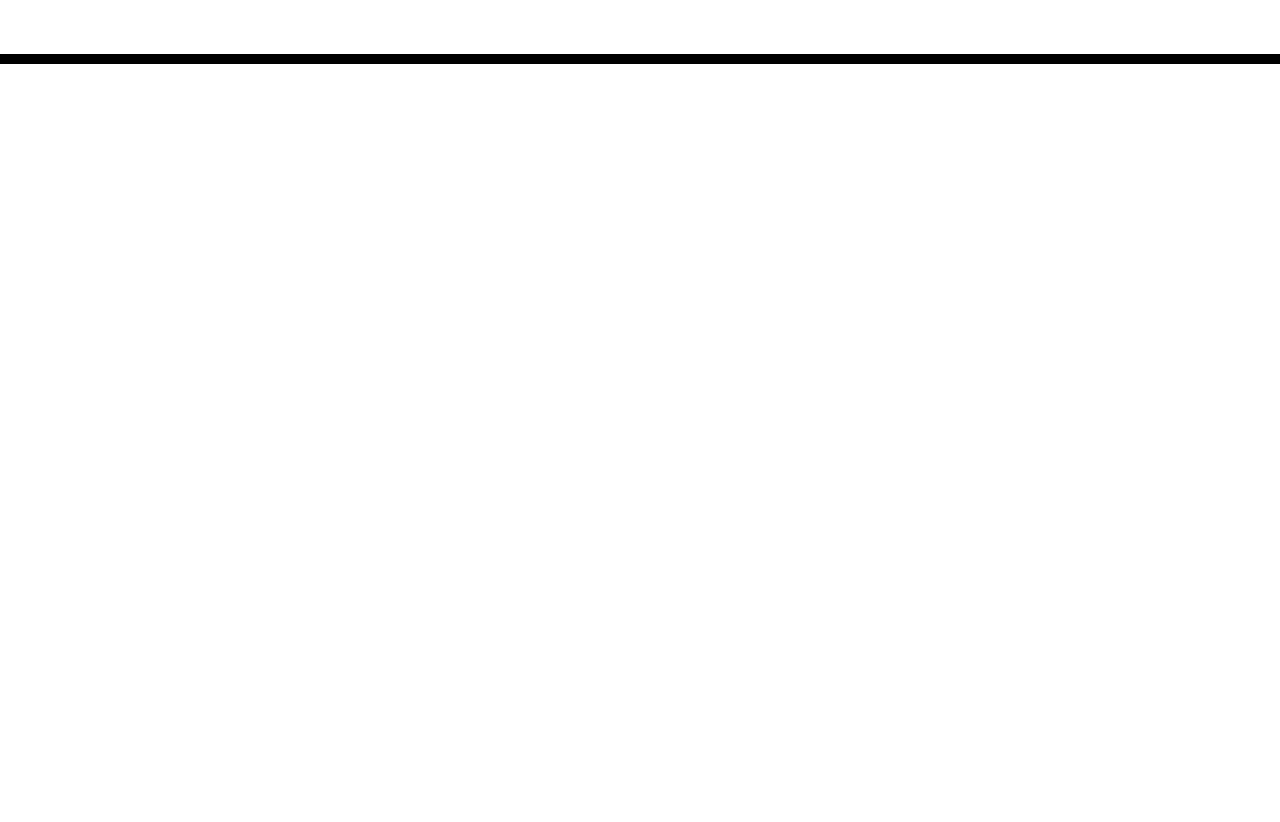
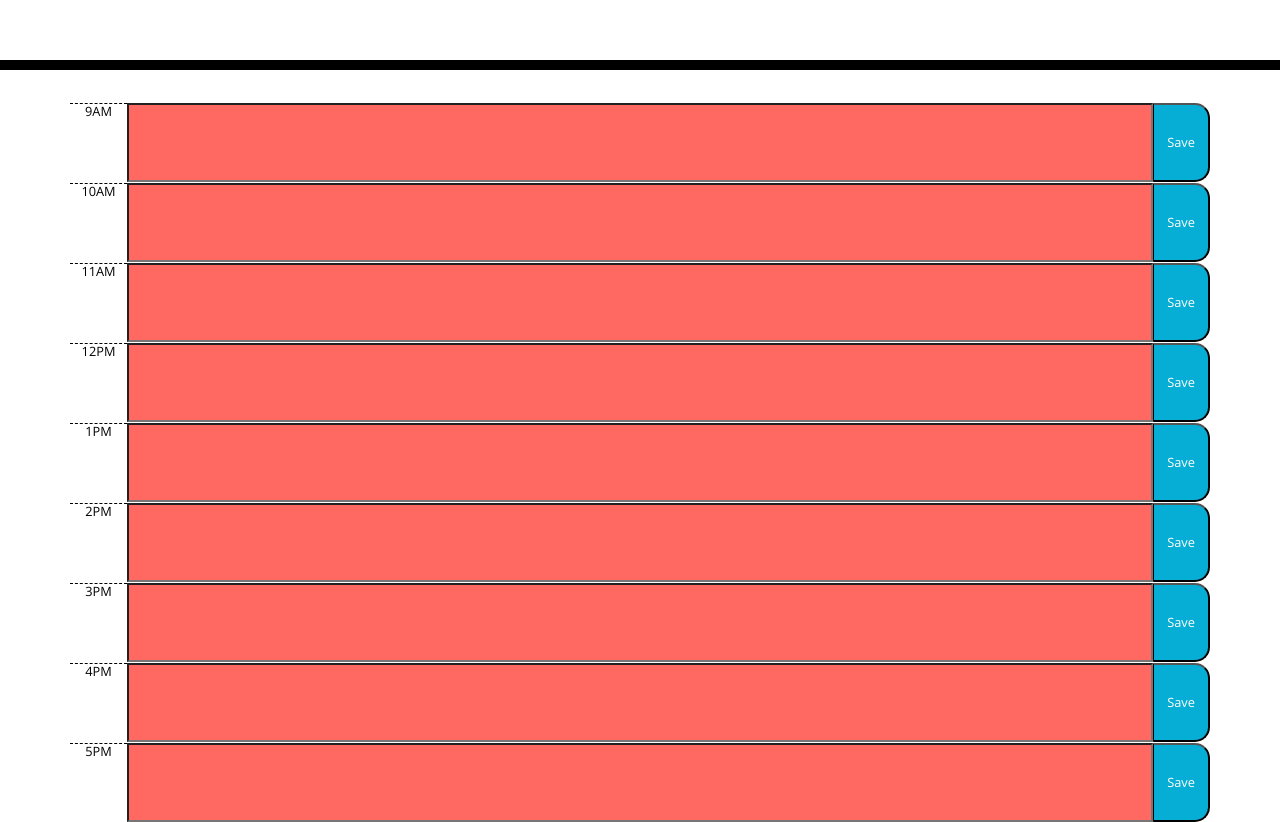
Before and after one commit to sosoberg/scheduler, a plain HTML site: page index.html in a window 1280 px wide. Shown: the part 204-1026 px from the top of the page. Before the commit the page ends 800 px from the top, so only its background shows below. Drawn offline with nearby package versions, Linux system fonts and the light colour scheme; files that its build step writes are made by us from their sources.

Commit message:
added time blocks and styling

```diff
--- a/assets/css/style.css
+++ b/assets/css/style.css
@@ -21,6 +21,11 @@ textarea{
   border-bottom: 10px solid black;
 }
 
+.lead {
+  font-size: 2vw;
+  color: #06AED5;
+  display: block;
+}
 .description{
   white-space: pre-wrap;
 }
@@ -28,6 +33,7 @@ textarea{
 .time-block{
   text-align: center;
   border-radius: 15px;
+  background-color: white;
 }
 
 .row {
@@ -40,6 +46,8 @@ textarea{
   background-color: #ffffff;
   color: #000000;
   border-top: 1px dashed #000000;
+  width: 5%;
+  font-size: 1vw;
 }
 
 .past {
@@ -50,6 +58,7 @@ textarea{
 .present {
   background-color: #ff6961;
   color: white;
+  width: 90%;
 }
 
 .future {
@@ -63,6 +72,8 @@ textarea{
   border-bottom-right-radius: 15px;
   background-color: #06AED5;
   color: white;
+  font-size: 1vw;
+  width: 5%;
 }
 
 .saveBtn i:hover {
--- /dev/null
+++ b/assets/js/script.js
@@ -0,0 +1,3 @@
+//calling moment to get todays date
+var today = moment();
+$("#currentDay").text(today.format("MMM Do, YYYY"));
--- a/index.html
+++ b/index.html
@@ -18,7 +18,16 @@
       href="https://fonts.googleapis.com/css?family=Open+Sans&display=swap"
       rel="stylesheet"
     />
-    <link rel="stylesheet" href="style.css" />
+    <link rel="stylesheet" href="./assets/css/style.css">
+    <script
+      type="text/javascript"
+      src="https://cdnjs.cloudflare.com/ajax/libs/moment.js/2.27.0/moment.min.js"
+    ></script>
+    <script
+      src="https://code.jquery.com/jquery-3.5.1.min.js"
+      integrity="sha256-9/aliU8dGd2tb6OSsuzixeV4y/faTqgFtohetphbbj0="
+      crossorigin="anonymous"
+    ></script>
     <title>Work Day Scheduler</title>
   </head>
 
@@ -28,11 +37,76 @@
       <p class="lead">A simple calendar app for scheduling your work day</p>
       <p id="currentDay" class="lead"></p>
     </header>
+
     <div class="container">
       <!-- Timeblocks go here -->
+      <div class="time-block">
+        <div class="row">
+          <h2 class="hour">9AM</h2>
+          <input type="text" class="present">
+          <button class="saveBtn">Save</button>
+        </div>
+      </div>
+      <div class="time-block">
+        <div class="row">
+          <h2 class="hour">10AM</h2>
+          <input type="text" class="present">
+          <button class="saveBtn">Save</button>
+        </div>
+      </div>
+      <div class="time-block">
+        <div class="row">
+          <h2 class="hour">11AM</h2>
+          <input type="text" class="present">
+          <button class="saveBtn">Save</button>
+        </div>
+      </div>
+      <div class="time-block">
+        <div class="row">
+          <h2 class="hour">12PM</h2>
+          <input type="text" class="present">
+          <button class="saveBtn">Save</button>
+        </div>
+      </div>
+      <div class="time-block">
+        <div class="row">
+          <h2 class="hour">1PM</h2>
+          <input type="text" class="present">
+          <button class="saveBtn">Save</button>
+        </div>
+      </div>
+      <div class="time-block">
+        <div class="row">
+          <h2 class="hour">2PM</h2>
+          <input type="text" class="present">
+          <button class="saveBtn">Save</button>
+        </div>
+      </div>
+      <div class="time-block">
+        <div class="row">
+          <h2 class="hour">3PM</h2>
+          <input type="text" class="present">
+          <button class="saveBtn">Save</button>
+        </div>
+      </div>
+      <div class="time-block">
+        <div class="row">
+          <h2 class="hour">4PM</h2>
+          <input type="text" class="present">
+          <button class="saveBtn">Save</button>
+        </div>
+      </div>
+      <div class="time-block">
+        <div class="row">
+          <h2 class="hour">5PM</h2>
+          <input type="text" class="present">
+          <button class="saveBtn">Save</button>
+        </div>
+      </div>
+
     </div>
 
-    <script src="https://cdnjs.cloudflare.com/ajax/libs/jquery/3.2.1/jquery.min.js"></script>
-    <script src="https://cdnjs.cloudflare.com/ajax/libs/moment.js/2.24.0/moment.min.js"></script>
+
+
   </body>
 </html>
```
